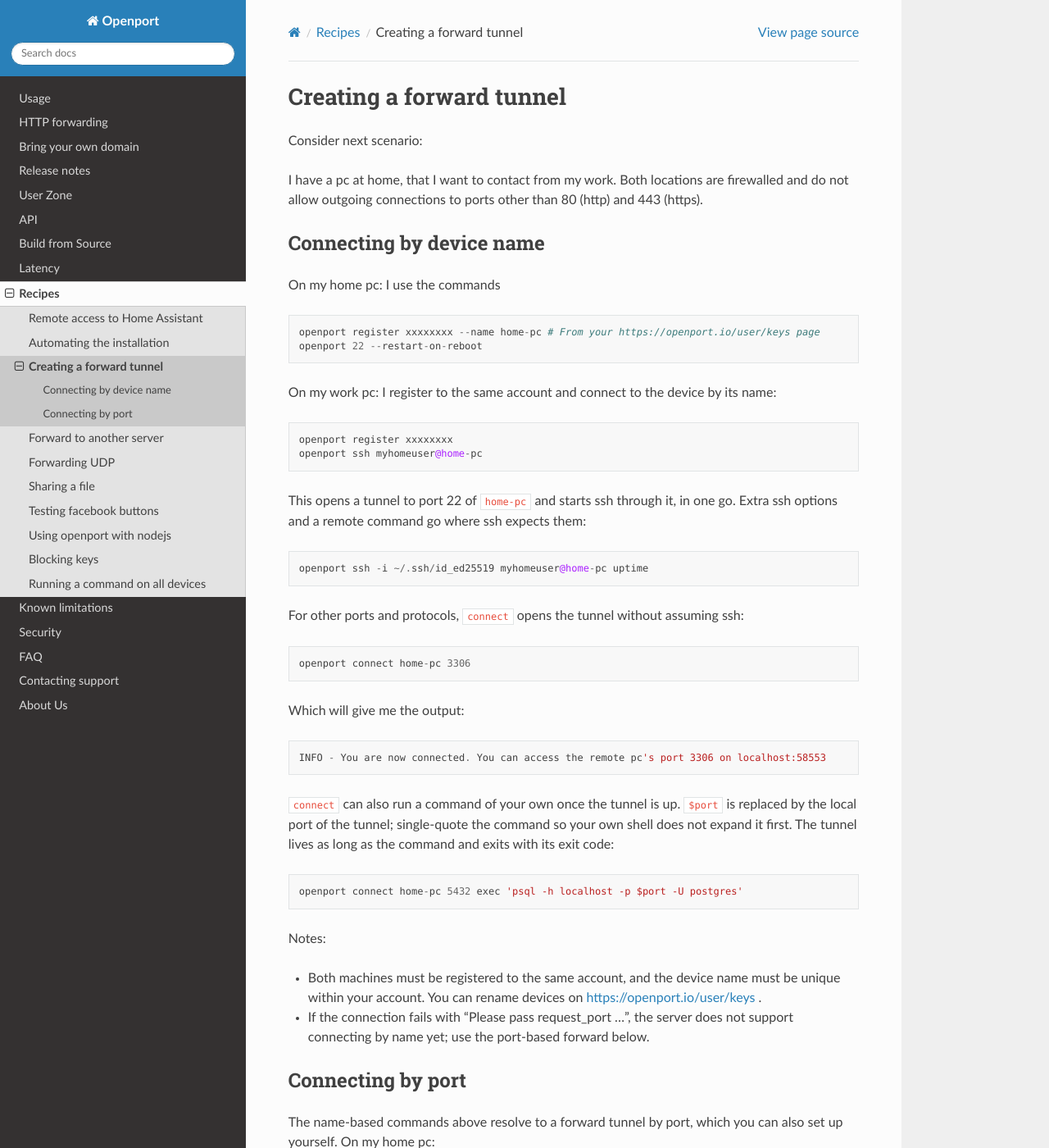
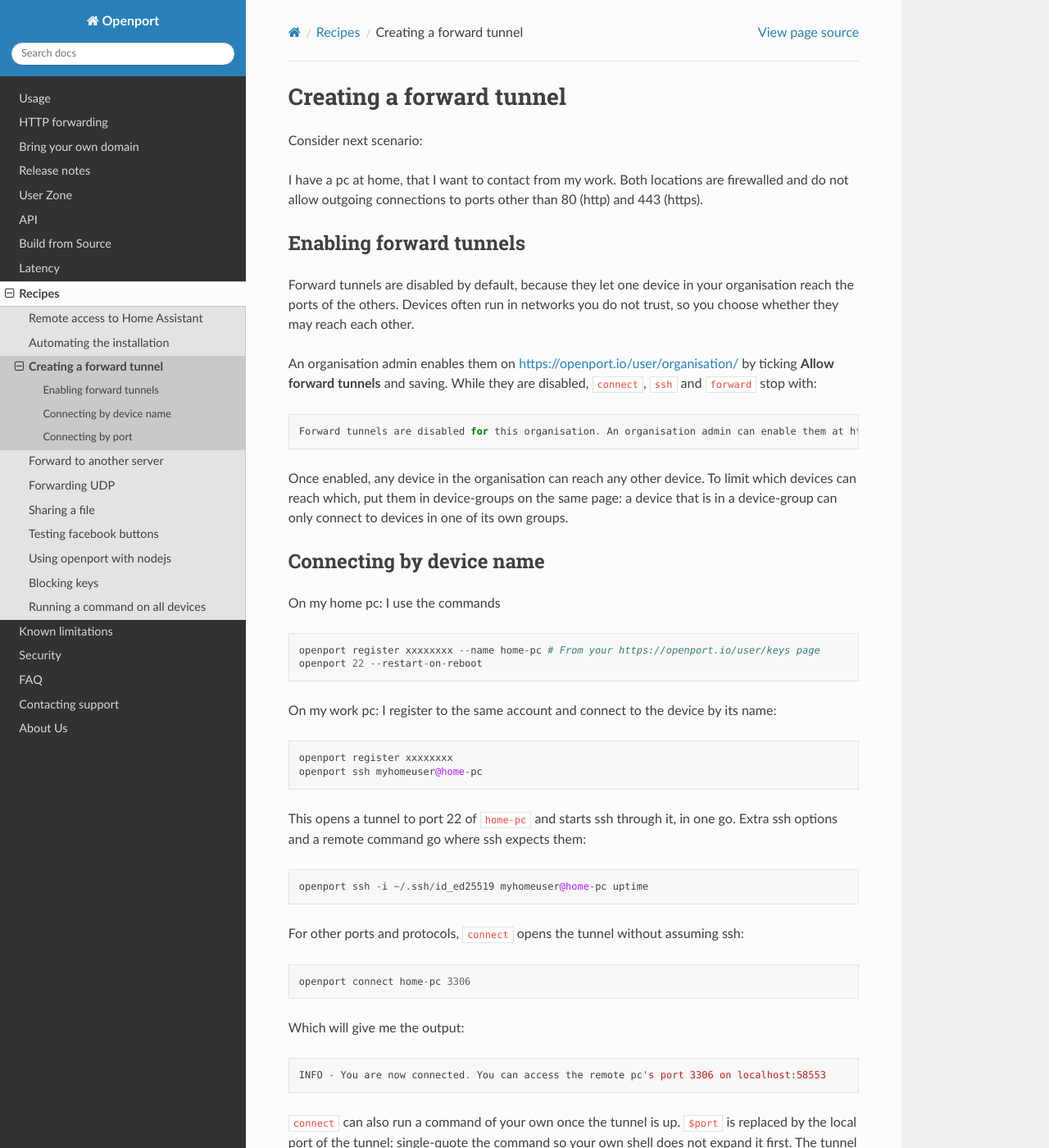
Before and after one commit to openportio/openport-docs, a Sphinx documentation site: the page built from docs/source/recipes_create_a_forward_tunnel.rst, in a window 1280 px wide and 1400 px high. Shown: the whole window at 82% size. Built offline with Sphinx 7.4.7 and the Read the Docs theme 3.1.0, drawn with Linux system fonts in a browser that asks for light colours; some of the changed text lies outside the part shown.

Commit message:
docs: forward tunnels are off by default; admins enable them per organisation
Co-Authored-By: Claude Opus 5.5 <noreply@anthropic.com>

```diff
--- a/docs/source/recipes_create_a_forward_tunnel.rst
+++ b/docs/source/recipes_create_a_forward_tunnel.rst
@@ -5,6 +5,25 @@ Consider next scenario:
 
 I have a pc at home, that I want to contact from my work.
 Both locations are firewalled and do not allow outgoing connections to ports other than 80 (http) and 443 (https).
+
+Enabling forward tunnels
+________________________
+
+Forward tunnels are disabled by default, because they let one device in your
+organisation reach the ports of the others. Devices often run in networks you do not
+trust, so you choose whether they may reach each other.
+
+An organisation admin enables them on https://openport.io/user/organisation/ by
+ticking **Allow forward tunnels** and saving. While they are disabled, ``connect``,
+``ssh`` and ``forward`` stop with:
+
+.. code-block::
+
+    Forward tunnels are disabled for this organisation. An organisation admin can enable them at https://openport.io/user/organisation/ .
+
+Once enabled, any device in the organisation can reach any other device. To limit which
+devices can reach which, put them in device-groups on the same page: a device that is in
+a device-group can only connect to devices in one of its own groups.
 
 Connecting by device name
 _________________________
@@ -53,6 +72,7 @@ exit code:
 
 Notes:
 
+- Forward tunnels must be enabled for your organisation, see `Enabling forward tunnels`_.
 - Both machines must be registered to the same account, and the device name must be
   unique within your account. You can rename devices on https://openport.io/user/keys .
 - If the connection fails with "Please pass request_port ...", the server does not
--- a/docs/source/usage.rst
+++ b/docs/source/usage.rst
@@ -49,7 +49,8 @@ device name from https://openport.io/user/keys :
     openport connect home-pc 3306
     openport connect home-pc 5432 exec 'psql -h localhost -p $port -U postgres'
 
-See :doc:`recipes_create_a_forward_tunnel` for the details.
+Forward tunnels are disabled by default; an organisation admin enables them on
+https://openport.io/user/organisation/ . See :doc:`recipes_create_a_forward_tunnel` for the details.
 
 .. _register-key:
 
```
